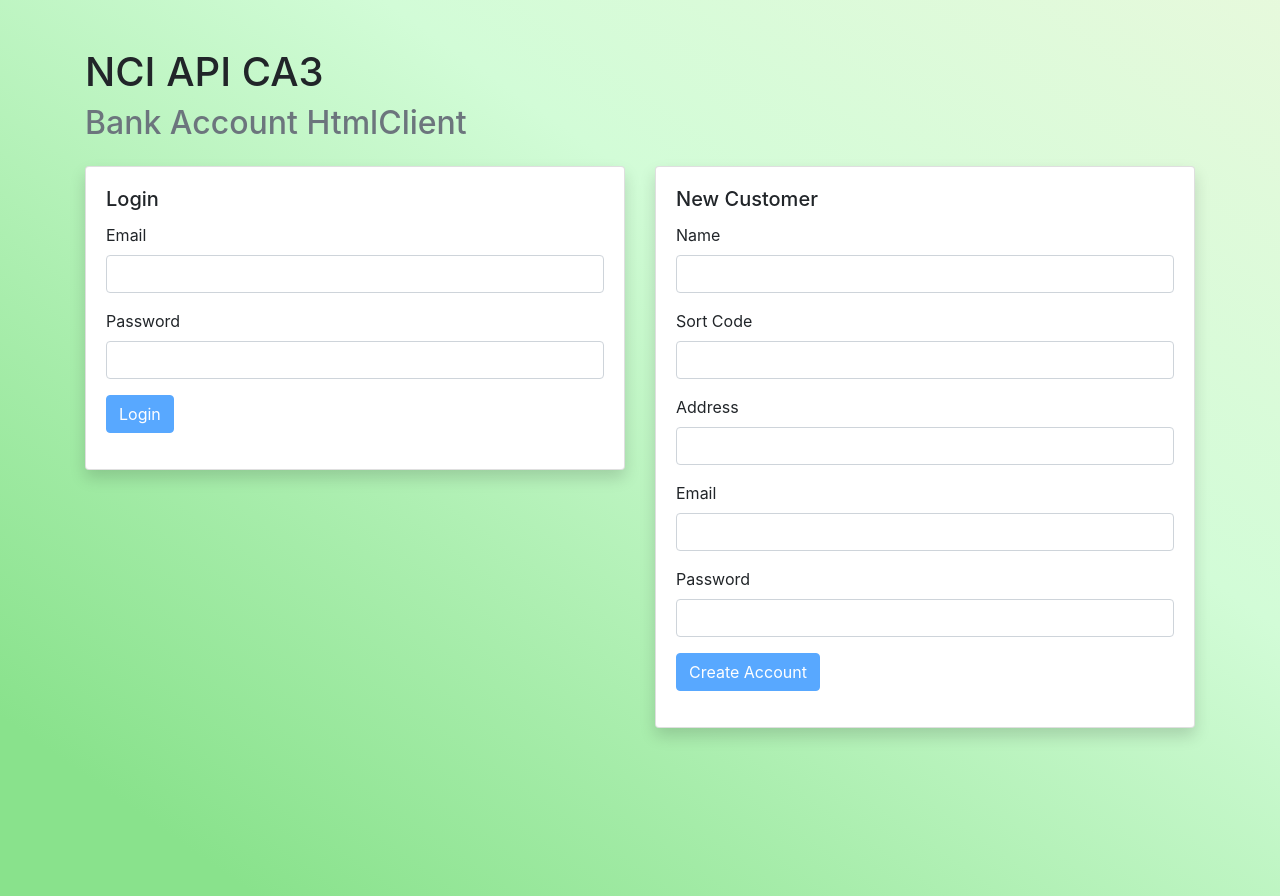
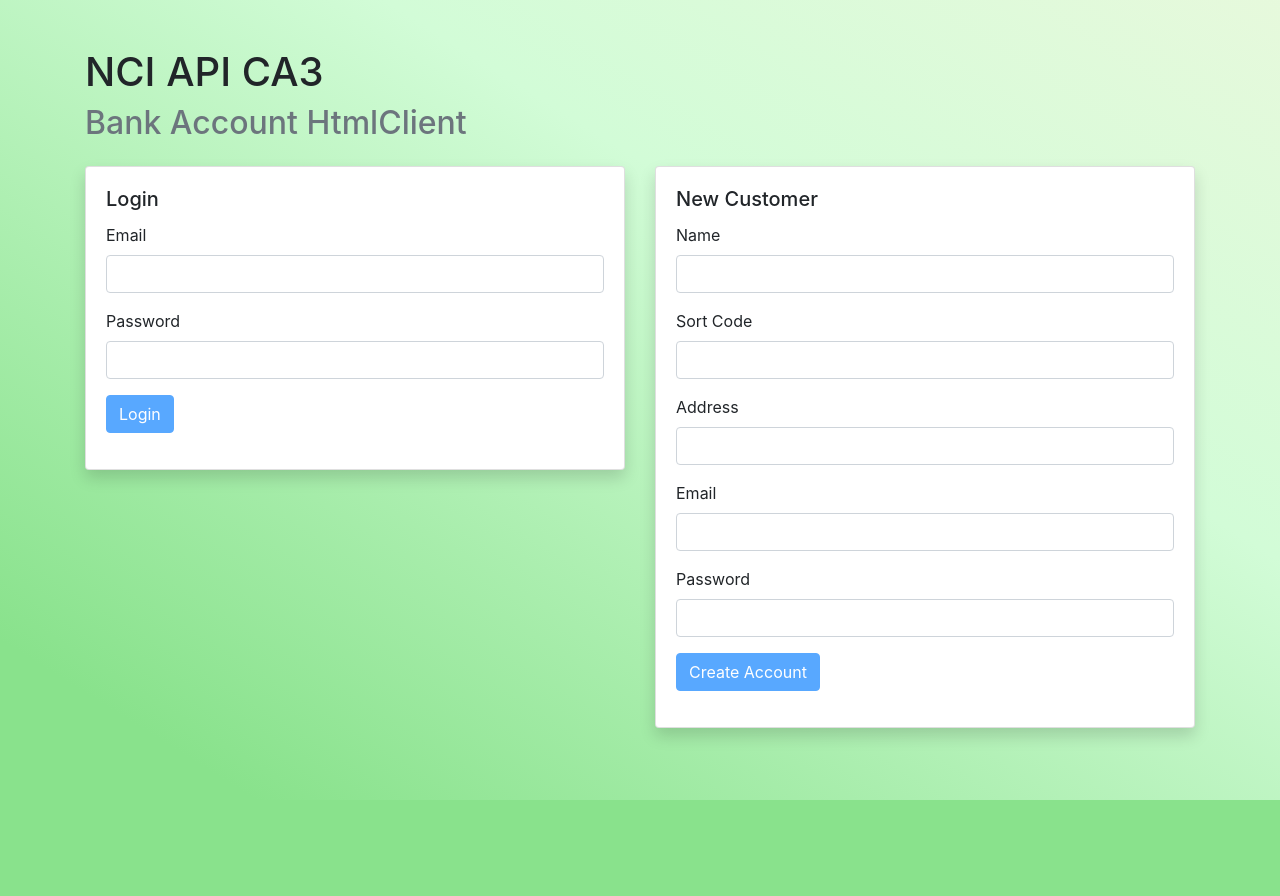
Before and after one commit to pablotarga/nci-apis-client-project, an Angular app: page / in a window 1280 px wide. After the commit the page ends 800 px from the top, so only its background shows below. Built offline with nearby package versions, Linux system fonts and the light colour scheme.

Commit message:
Minor fixes on styling

```diff
--- a/src/index.html
+++ b/src/index.html
@@ -6,11 +6,13 @@
   <title>Client</title>
   <base href="/">
   <meta name="viewport" content="width=device-width, initial-scale=1">
+  <meta name="viewport" content="width=device-width, initial-scale=1.0, maximum-scale=1.0, user-scalable=no" />
+
   <link rel="icon" type="image/x-icon" href="favicon.ico">
 </head>
 
-<body>
-  <div class="container mt-3 mt-md-5">
+<body class="pt-3 pt-md-5">
+  <div class="container">
     <app-root></app-root>
   </div>
 </body>
--- a/src/styles.css
+++ b/src/styles.css
@@ -3,5 +3,6 @@ body{
   min-height: 100vh;
   /* background: linear-gradient(to top right, #1FA2FF 10%, #12D8FA 65%, #A6FFCB 125%) no-repeat; */
   background: linear-gradient(to top right, #89e28c 10%, #d2fcd7 65%, #f5f7e0 125%) no-repeat;
-  margin-bottom: 3rem;
+  background-color: #89e28c;
+  padding-bottom: 3rem;
 }
```
